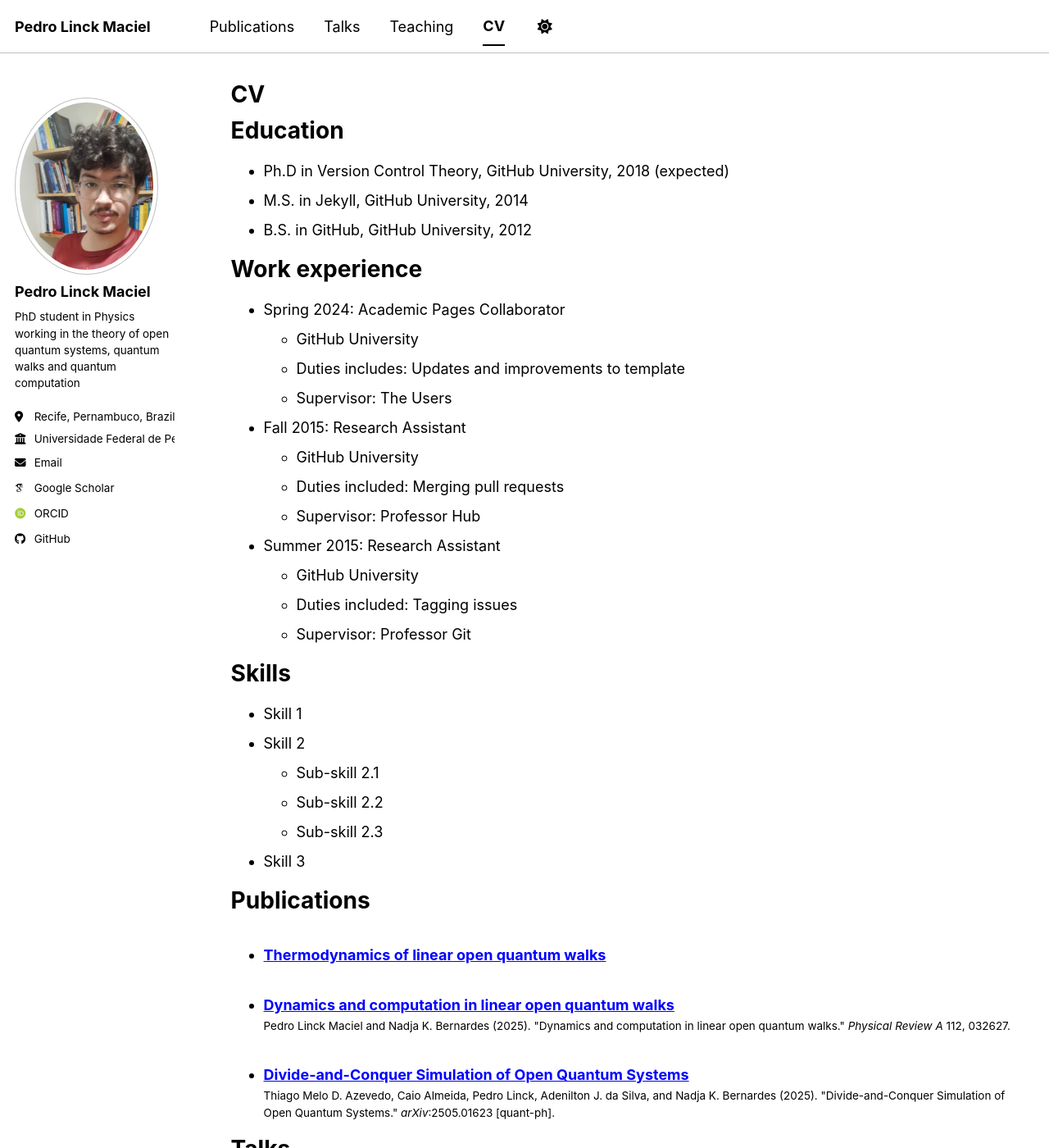
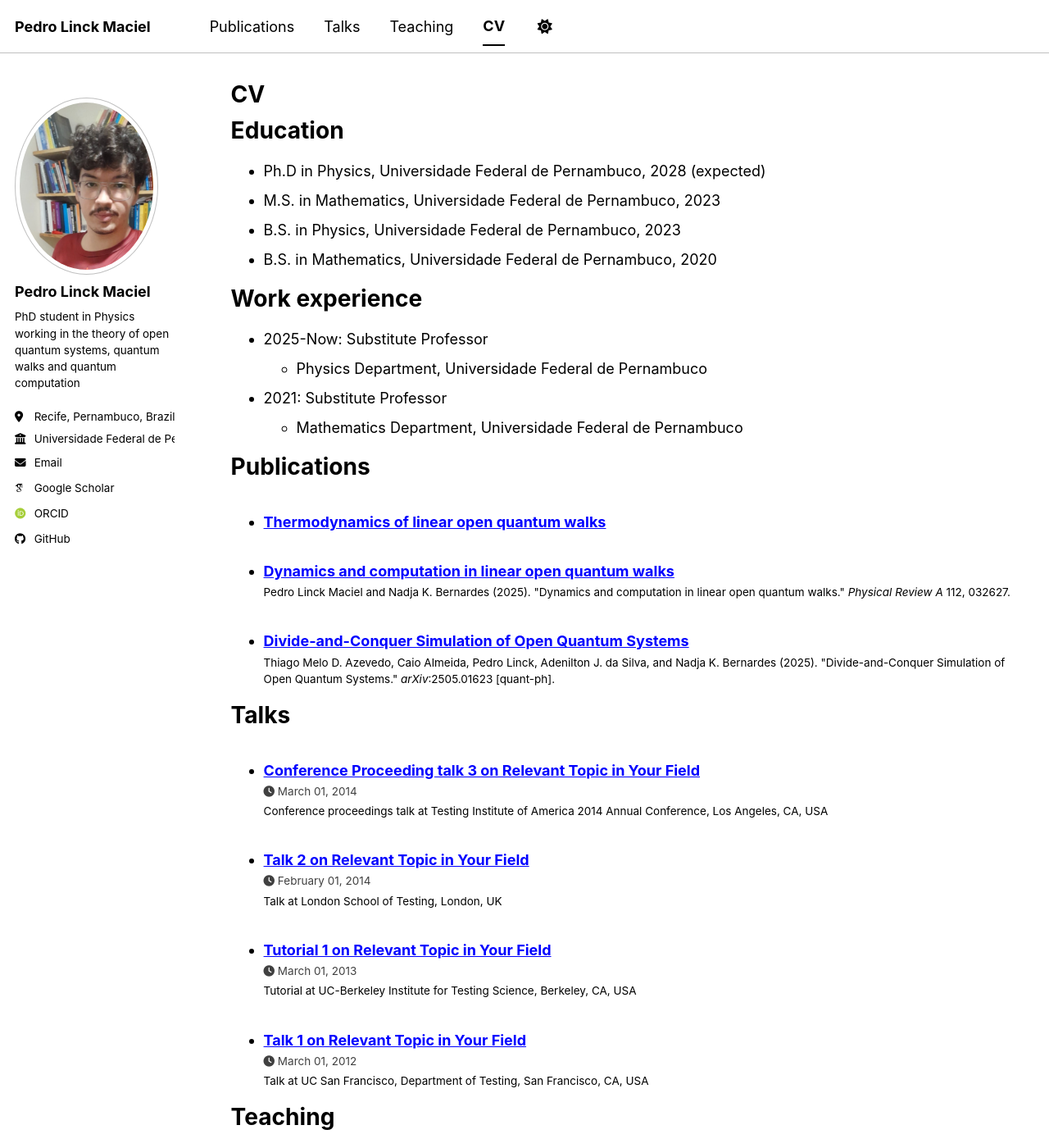
Before and after one commit to pedrolinckm/pedrolinckm.github.io, a Jekyll site: the page built from _pages/cv.md, in a window 1280 px wide and 1400 px high. Shown: the whole window at 82% size. Built offline with Jekyll 4.4.1, drawn with Linux system fonts in a browser that asks for light colours; some web fonts are replaced; a script bundle is joined from its source files by our own code; library files that are not in the unit come from our copies; some of the changed text lies outside the part shown.

Commit message:
Revise CV with new education and experience details
Updated educational background, work experience, and teaching roles.

```diff
--- a/_pages/cv.md
+++ b/_pages/cv.md
@@ -11,35 +11,18 @@ redirect_from:
 
 Education
 ======
-* Ph.D in Version Control Theory, GitHub University, 2018 (expected)
-* M.S. in Jekyll, GitHub University, 2014
-* B.S. in GitHub, GitHub University, 2012
+* Ph.D in Physics, Universidade Federal de Pernambuco, 2028 (expected)
+* M.S. in Mathematics, Universidade Federal de Pernambuco, 2023
+* B.S. in Physics, Universidade Federal de Pernambuco, 2023
+* B.S. in Mathematics, Universidade Federal de Pernambuco, 2020
 
 Work experience
 ======
-* Spring 2024: Academic Pages Collaborator
-  * GitHub University
-  * Duties includes: Updates and improvements to template
-  * Supervisor: The Users
+* 2025-Now: Substitute Professor
+  * Physics Department, Universidade Federal de Pernambuco
 
-* Fall 2015: Research Assistant
-  * GitHub University
-  * Duties included: Merging pull requests
-  * Supervisor: Professor Hub
-
-* Summer 2015: Research Assistant
-  * GitHub University
-  * Duties included: Tagging issues
-  * Supervisor: Professor Git
-
-Skills
-======
-* Skill 1
-* Skill 2
-  * Sub-skill 2.1
-  * Sub-skill 2.2
-  * Sub-skill 2.3
-* Skill 3
+* 2021: Substitute Professor
+  * Mathematics Department, Universidade Federal de Pernambuco
 
 Publications
 ======
@@ -58,7 +41,3 @@ Teaching
   <ul>{% for post in site.teaching reversed %}
     {% include archive-single-cv.html %}
   {% endfor %}</ul>
-
-Service and leadership
-======
-* Currently signed in to 43 different slack teams
```
